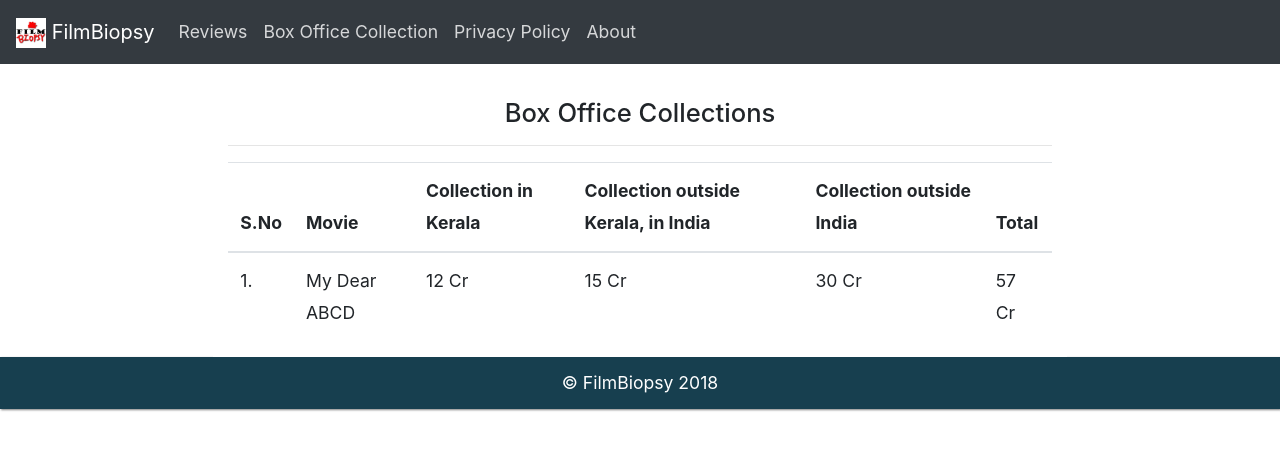
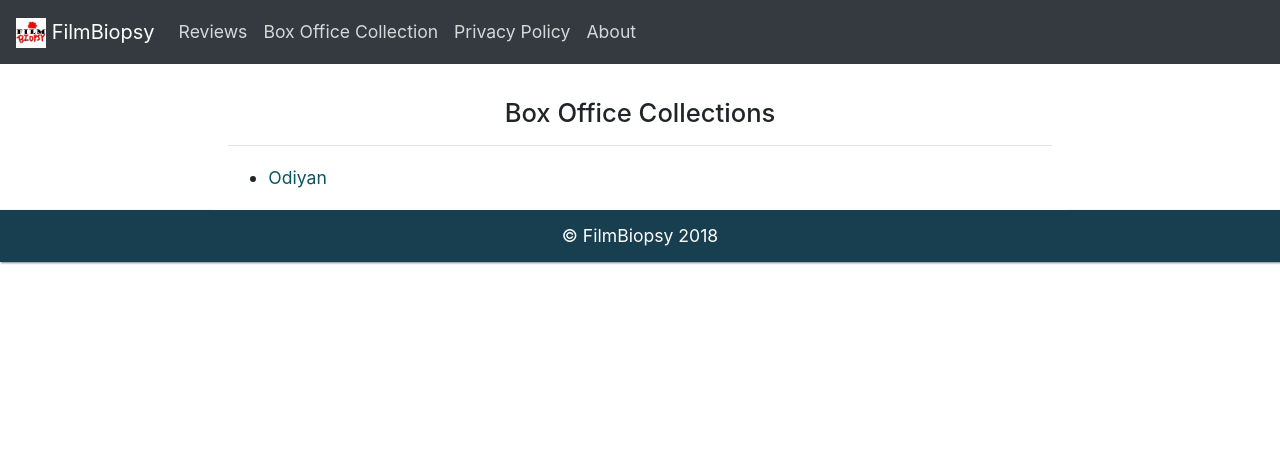
Before and after one commit to FilmBiopsy/filmbiopsy.github.io, a Jekyll site: the page built from pages/boxoffice.md, in a window 1280 px wide. Shown: the top 450 px of the page. Built offline with Jekyll 4.4.1, drawn with Linux system fonts in a browser that asks for light colours.

```diff
--- a/_config.yml
+++ b/_config.yml
@@ -52,6 +52,11 @@ plugins:
 paginate: 20
 paginate_path: '/blog/:num/'
 
+collections:
+  boxoffice:
+    output: true
+    permalink: /boxoffice/:path
+
 ############################################################
 # Site configuration for the Jekyll 3 Pagination Gem
 # The values here represent the defaults if nothing is set
--- a/_layouts/default.html
+++ b/_layouts/default.html
@@ -22,7 +22,12 @@ layout: compress
 
 
     <!-- {{page.url}} -->
+    {% if page.layout == 'collection' %}
+    <title>{{page.name}} - Box Office Collection</title>
+    {% seo title=false%}
+    {% else %}
     {% seo %}
+    {% endif %}
 </head>
 
 <body>
--- a/pages/boxoffice.md
+++ b/pages/boxoffice.md
@@ -11,29 +11,17 @@ permalink: /boxoffice-collection
         <hr>
       </div>
       <article class="post-content">
-        <table class="table">
-          <thead>
-            <th>S.No</th>
-            <th>Movie</th>
-            <th>Collection in Kerala</th>
-            <th>Collection outside Kerala, in India</th>
-            <th>Collection outside India</th>
-            <th>Total</th>
-          </thead>
-          <tbody>
-            <tr>
-              <td>1.</td>
-              <td>My Dear ABCD</td>
-              <td>12 Cr</td>
-              <td>15 Cr</td>
-              <td>30 Cr</td>
-              <td>57 Cr</td>
-            </tr>
-          </tbody>
-        </table>
+        <ul>
+          {% for collection in site.boxoffice %}
+            <li><a href="{{collection.url}}">{{collection.title}}</a></li>
+          {% endfor %}
+        </ul>
       </article>
     </div>
   </div>
   <div class="col-md-2 order-md-0"></div>
   <div class="col-md-2 order-md-2"></div>
 </div>
+<style>
+  .fill-page {height: -webkit-fill-available}
+</style>
```
Also changed, not shown: _boxoffice/odiyan.md (added, +28 -0 lines), _layouts/collection.html (added, +47 -0 lines), _layouts/movie.html (+12 -0 lines), movies/malayalam/2018/odiyan.md (added, +16 -0 lines), assets/images/post-images/odiyan.jpg (added), index.html (line endings or trailing spaces).
